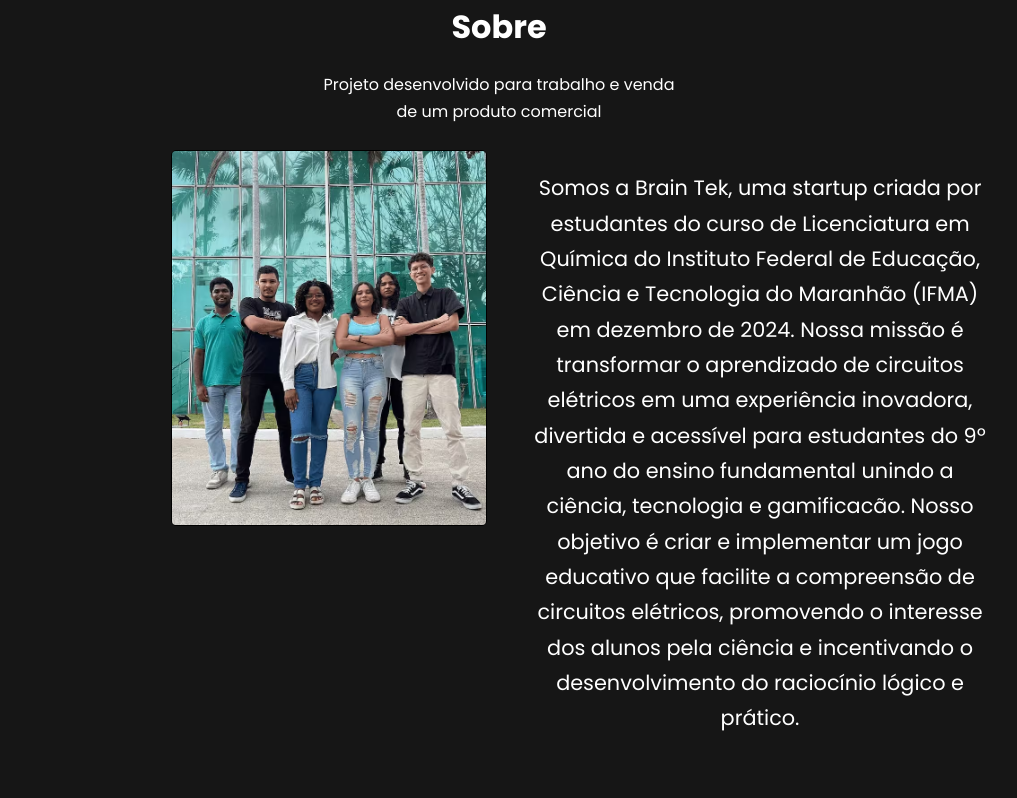
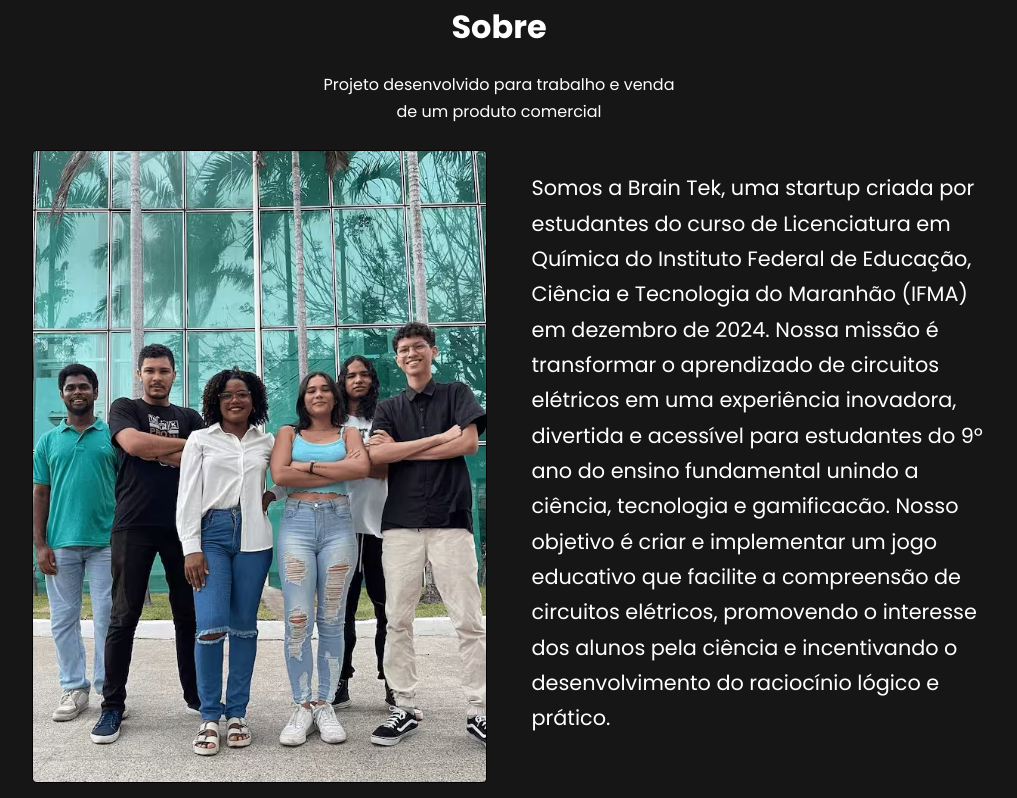
Before and after one commit to RobertyLive/BrainTek.github.io, a plain HTML site: page index.html in a window 1280 px wide. Shown: the part 5789-6587 px from the top of the page, without its empty margins (141-1158 px from the left). Drawn offline with Linux system fonts and the light colour scheme; a web font is replaced by a local one.

Commit message:
add features and spaces to img

```diff
--- a/css/devs.css
+++ b/css/devs.css
@@ -152,7 +152,7 @@
         grid-template-columns: 1fr 1fr auto;
         grid-template-rows: auto 30px 1fr;
 
-        width: 250px;
+        width: 350px;
         /* margin: 0 auto; */
         padding: 10px;
         gap: 5px 5px;
@@ -194,6 +194,10 @@
 }
 
 @media(width>1200px){
+
+    .intro-brain-tek p{
+        text-align: left;
+    }
     .grid-devs{
         width: 370px;
         height: 300px;
@@ -205,7 +209,10 @@
 
     .intro-brain-tek img{
         justify-self: end;
-        width: 50%;
+        width: 80%;
+        height: 100%;
+        object-fit: cover;
+
     }
 
 
--- a/index.html
+++ b/index.html
@@ -243,7 +243,7 @@
             <p>Projeto desenvolvido para trabalho e venda de um produto comercial</p>
 
             <div class="intro-brain-tek">
-                <img src="/imgs/admin resize/todos.avif" alt="">
+                <img src="./imgs/pessoas.avif" alt="IMG-GRUPO">
                 <p class="text-sobre">Somos a Brain Tek, uma startup criada por estudantes do curso de Licenciatura em
                     Química do Instituto Federal de Educação, Ciência e Tecnologia do Maranhão (IFMA) em dezembro de
                     2024. Nossa missão é transformar o aprendizado de circuitos elétricos em uma experiência inovadora,
```
Also changed, not shown: imgs/admin resize/pessoas_do_grupo.svg (added), imgs/pessoas.avif (renamed from imgs/admin resize/todos.avif).
